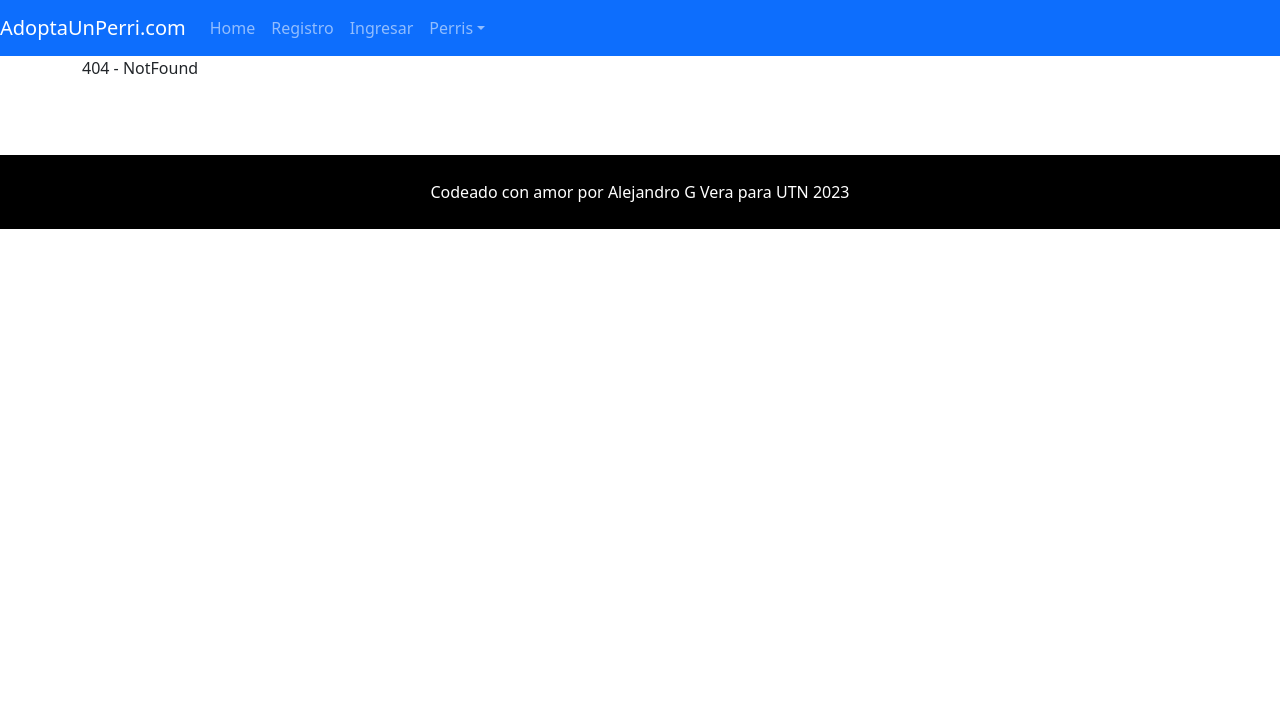
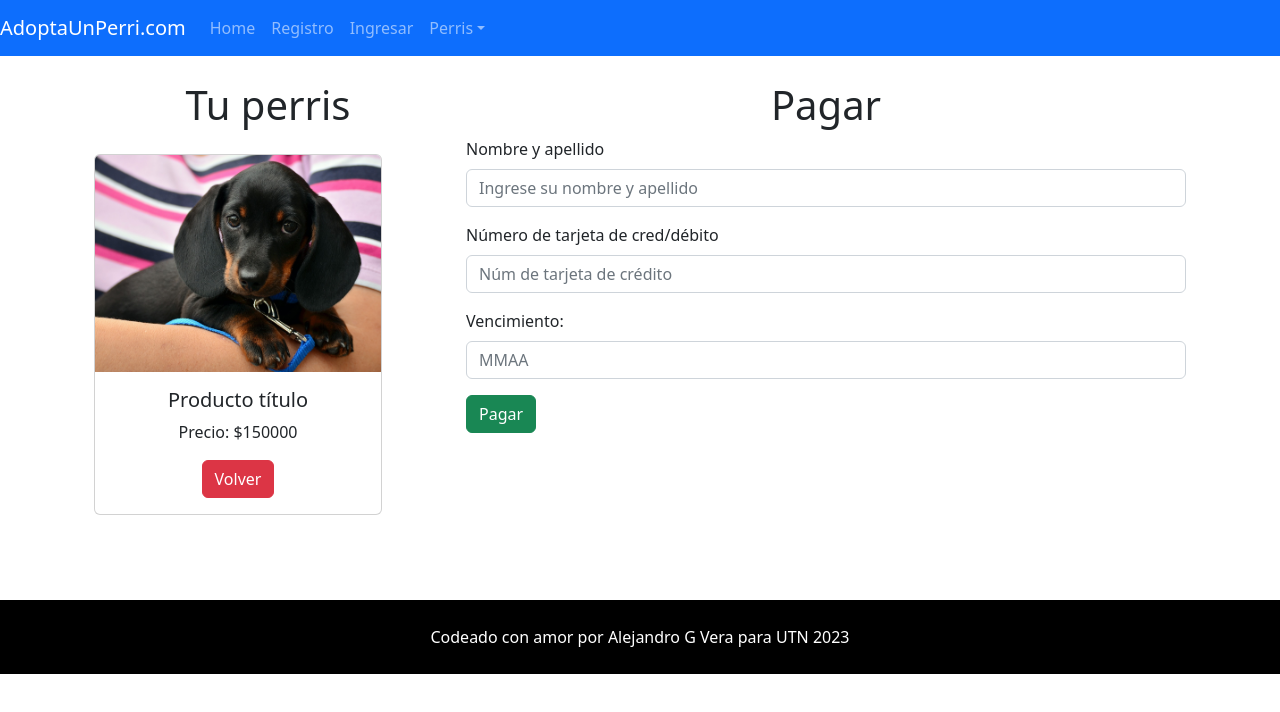
Before and after one commit to AlexielArdilla/TP-FINAL-REACT-UTN, a React (Create React App) app: page /pagar in a window 1280 px wide. Before the commit this address had no page. Shown: the top 712 px of the page. Built offline with nearby package versions, Linux system fonts and the light colour scheme; no server answers; the database is empty.

Commit message:
Hasta acá va todo bien, puedo volver aquí...

```diff
--- a/src/App.jsx
+++ b/src/App.jsx
@@ -10,8 +10,10 @@ import Login from "./Pages/Login";
 import ProductosAlta from "./Pages/ProductosAlta";
 import ProductosModificar from "./Pages/ProductosModificar";
 import Footer from "./Components/Footer";
+import Pagar from "./Pages/Pagar";
 
 function App() {
+
   return (
 
     <Router>
@@ -27,6 +29,7 @@ function App() {
             element={<ProductosModificar />}
           />
           <Route path="/producto/:id" element={<Detalle />} />
+          <Route path="/pagar" element={<Pagar />} />
           <Route path="*" element={<NotFound />} />
         </Routes>
       </Container>
--- a/src/Components/Moto.jsx
+++ b/src/Components/Moto.jsx
@@ -10,10 +10,10 @@ const Moto = () => {
                         <h2>
                             Hola amante de los animales
                         </h2>
-                        <p id='parrafo'>
+                        <h4 id='parrafo'>
                             En adopta un perri No cobramos por los animales que regalamos, pedimos dinero para mantener el hogar y para abonar los sueldos
                             de nuestros empleados.
-                        </p>
+                        </h4>
                     </div>
                 </div>
             </div>
--- a/src/Components/MyCarousel.jsx
+++ b/src/Components/MyCarousel.jsx
@@ -10,7 +10,7 @@ function MyCarousel() {
           className={`d-block w-100 ${myCarousel.imagen1}`}
         />
         <Carousel.Caption>
-          <h3>Pitbull</h3>
+          <h3>Border-Collie</h3>
           {/*<p>Nulla vitae elit libero, a pharetra augue mollis interdum.</p>*/}
         </Carousel.Caption>
       </Carousel.Item>
--- a/src/Components/Productos.jsx
+++ b/src/Components/Productos.jsx
@@ -15,7 +15,7 @@ function Productos() {
         const querySnapshot = await getAllProductos();
         // const response = await res.json()
         console.log(
-          "🚀 ~ file: Productos.jsx:25 ~ request ~ response:",
+          "🚀 ~ Cuando se trae todos los productos:",
           querySnapshot.docs
         );
         setProductos(querySnapshot.docs);
--- a/src/Components/motoStyles.css
+++ b/src/Components/motoStyles.css
@@ -8,4 +8,5 @@
 .jumbotron h2{
 
     margin-top: 25px;
+    text-align: center;
 }
--- a/src/Pages/Detalle.jsx
+++ b/src/Pages/Detalle.jsx
@@ -1,5 +1,5 @@
 import { useState, useEffect } from "react";
-import { useParams } from "react-router-dom";
+import { useParams, Link } from "react-router-dom";
 import Button from "react-bootstrap/Button";
 import { getById } from "../Services/productosService";
 import './detalle.css';
@@ -8,7 +8,7 @@ function Detalle() {
   const { id } = useParams();
   const [loading, setLoading] = useState(true);
   const [producto, setProducto] = useState({});
-  console.log("🚀 ~ file: Detalle.jsx:4 ~ Detalle ~ params:", id);
+  console.log("🚀 ~ file: Detalle ID params:", id);
 
   useEffect(() => {
     const request = async () => {
@@ -30,7 +30,7 @@ function Detalle() {
     request();
   }, [id]);
 
-  const handleClick = () => {};
+  //const handleClick = () => {};
   if (loading) {
     return <div>Cargando ...</div>;
   }
@@ -39,7 +39,7 @@ function Detalle() {
       <img src={producto.thumbnail} alt="imagen del  producto" />
       <h1>{producto.title}</h1>
       <p>${producto.price}</p>
-      <Button variant="primary" size="lg" onClick={handleClick}>Comprar</Button>
+      <Button variant="primary" id={id} size="lg" as={Link} to="/pagar">Comprar</Button>
     </div>
   );
 }
--- /dev/null
+++ b/src/Pages/Pagar.jsx
@@ -0,0 +1,106 @@
+import { useState, useEffect } from "react";
+import { useParams } from "react-router-dom";
+import { getById } from "../Services/productosService";
+import { Button, Card, Form } from "react-bootstrap";
+import './detalle.css';
+import { Link } from "react-router-dom";
+import perrito from "../img/perrito.jpg"
+
+const styles = {
+
+    card: {
+        marginBottom: "10px",
+        width: "18rem",
+        textAlign: "center"
+    },
+    button: {
+        margin: "15px",
+    }
+};
+
+
+function Pagar({id/*id, thumbnail, title, price */}) {
+
+    //const { id } = useParams();
+    const [loading, setLoading] = useState(true);
+    const [producto, setProducto] = useState({});
+    console.log("🚀 Será esta la ID???:", id);
+
+    useEffect(() => {
+        const request = async () => {
+            try {
+                const response = await getById(id);
+                // const response = await res.json()
+                console.log(
+                    "🚀 ~ Info del producto:",
+                    response,
+                    response.data()
+                );
+                setProducto(response.data());
+                setLoading(false);
+            } catch (e) {
+                console.log(e);
+            }
+        };
+
+        request();
+    }, [id]);
+
+
+    const handleSubmit = () =>{}
+
+    if (loading) {
+        return <div>Cargando ...</div>;
+    }
+    return (
+        <div class="container-fluid">
+
+            <div class="row">
+                <div class="col-md-4">
+                    <h1 style={{textAlign:'center', margin:"25px 25px"}}>Tu perris</h1>
+                    <Card style={styles.card}>
+                        <Card.Img variant="top" src={perrito} />
+                        <Card.Body>
+                            <Card.Title>Producto título</Card.Title>
+                            <Card.Text>Precio: $150000</Card.Text>
+                            <Button variant="danger" as={Link} to={'/'}>
+                                Volver
+                            </Button>
+                        </Card.Body>
+                    </Card>
+                </div>
+                <div class="col-md-8">
+                <h1>Pagar</h1>
+                <Form onSubmit={handleSubmit}>
+            <Form.Group className="mb-3" controlId="formBasicNombre">
+              <Form.Label>Nombre y apellido</Form.Label>
+              <Form.Control
+                type="text"
+                placeholder="Ingrese su nombre y apellido"
+              />
+            </Form.Group>
+            <Form.Group className="mb-3" controlId="formBasicNombre">
+              <Form.Label>Número de tarjeta de cred/débito</Form.Label>
+              <Form.Control
+                type="number"
+                placeholder="Núm de tarjeta de crédito"
+              />
+            </Form.Group>
+            <Form.Group className="mb-3" controlId="formBasicNombre">
+              <Form.Label>Vencimiento:</Form.Label>
+              <Form.Control
+                type="number"
+                placeholder="MMAA"
+              />
+            </Form.Group>
+            <Button variant="success" type="submit">
+              Pagar
+            </Button>
+          </Form>
+                </div>
+            </div>
+        </div>
+    )
+}
+
+export default Pagar
--- a/src/Pages/detalle.css
+++ b/src/Pages/detalle.css
@@ -12,3 +12,8 @@
 .producto-lista img{
     width: 230px;
 }
+
+.container-fluid h1{
+    margin-top: 25px;
+    text-align: center;
+}
--- a/src/Services/productosService.js
+++ b/src/Services/productosService.js
@@ -1,4 +1,4 @@
-import instance from "../Config/axios"
+//import instance from "../Config/axios"
 import firebase from "../Config/firebase";
 
 export async function getAllProductos(buscar="ipod"){
```
Also changed, not shown: src/img/adorables-perris1.jpg, src/img/perrito.jpg (added).
